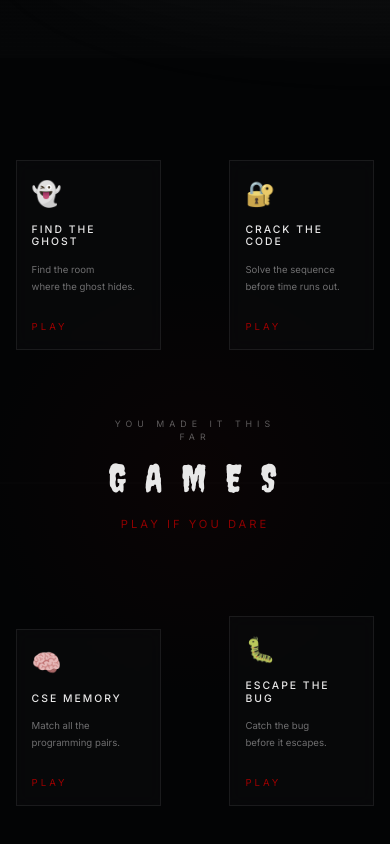
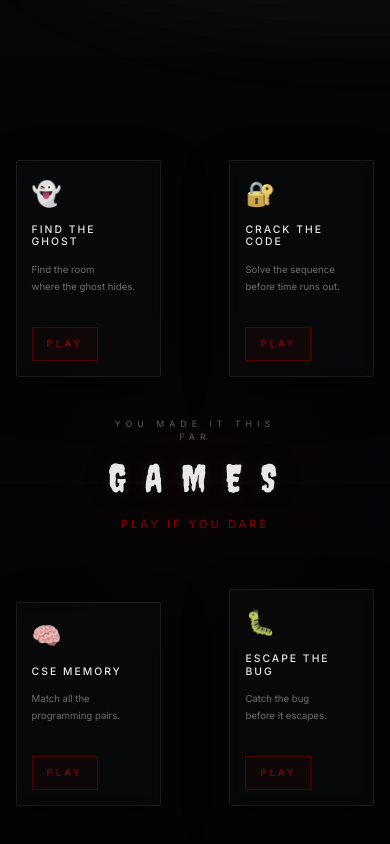
Before and after one commit to shiddikatisha054-lang/Academic_Portfolio, a website: page index.html in a window 390 px wide. Shown: the part 816-1660 px from the top of the page. Drawn offline with nearby package versions, Linux system fonts and the light colour scheme.

Commit message:
Add files via upload

```diff
--- a/style.css
+++ b/style.css
@@ -2106,4 +2106,81 @@ footer small {
     .quote-box {
         margin-top: 30px;
     }
-}
+    /* =========================================================
+   GAMES — FINAL POLISH
+========================================================= */
+
+.game-card {
+    overflow: hidden;
+    border-radius: 2px;
+    box-shadow: 0 15px 45px rgba(0, 0, 0, 0.45);
+}
+
+.game-card::after {
+    content: "";
+    position: absolute;
+    top: 0;
+    left: -120%;
+    width: 70%;
+    height: 100%;
+    background: linear-gradient(
+        90deg,
+        transparent,
+        rgba(255, 255, 255, 0.06),
+        transparent
+    );
+    transform: skewX(-20deg);
+    transition: 0.7s ease;
+}
+
+.game-card:hover::after {
+    left: 140%;
+}
+
+.game-card:hover {
+    transform: translateY(-8px) scale(1.04);
+    box-shadow:
+        0 20px 55px rgba(0, 0, 0, 0.7),
+        0 0 30px rgba(120, 0, 0, 0.12);
+}
+
+.game-icon {
+    transition: 0.3s ease;
+}
+
+.game-card:hover .game-icon {
+    transform: scale(1.15);
+    filter: grayscale(0);
+}
+
+.game-card h3 {
+    transition: 0.3s ease;
+}
+
+.game-card:hover h3 {
+    color: #b40000;
+}
+
+.play-game {
+    display: inline-flex;
+    align-items: center;
+    gap: 8px;
+    margin-top: 15px;
+    padding: 9px 14px;
+    border: 1px solid rgba(140, 0, 0, 0.5);
+    background: rgba(100, 0, 0, 0.08);
+    transition: 0.3s ease;
+}
+
+.game-card:hover .play-game {
+    background: rgba(130, 0, 0, 0.2);
+    border-color: #900000;
+    color: #fff;
+}
+
+.games-center h1 {
+    text-shadow:
+        0 0 10px rgba(255,255,255,0.08),
+        0 0 35px rgba(120,0,0,0.12);
+}
+}
```
